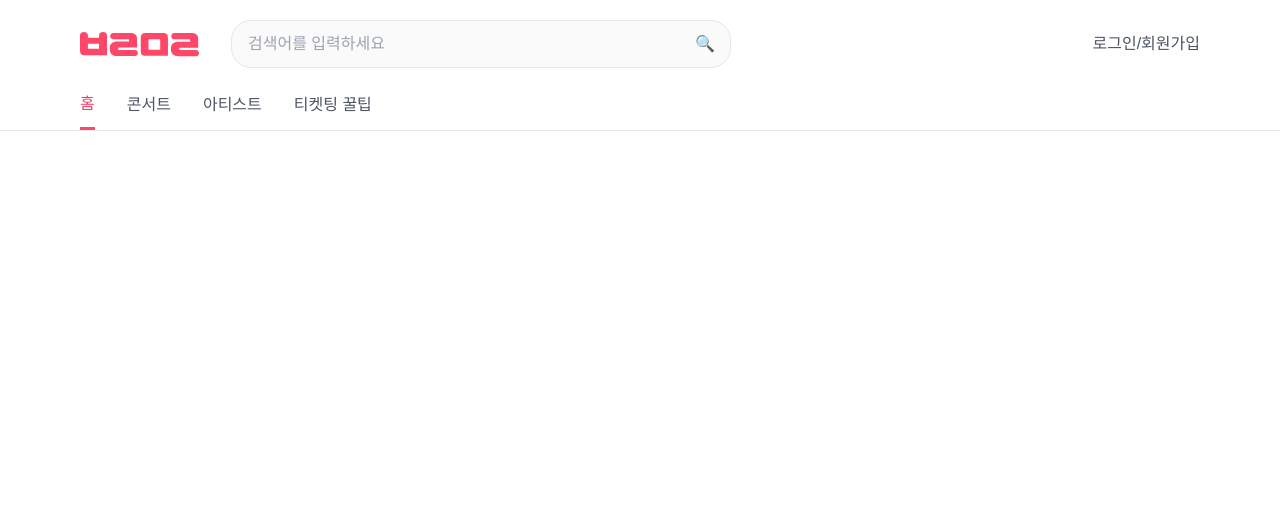
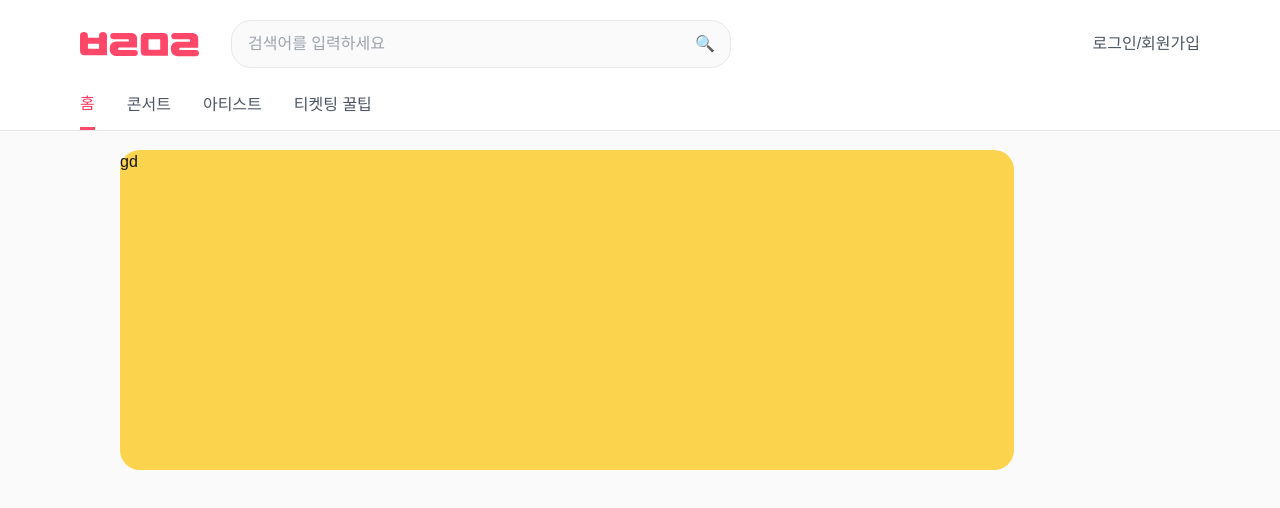
Before and after one commit to bolmal/front-end, a Next.js app: page / in a window 1280 px wide. Shown: the top 508 px of the page. Built offline with nearby package versions, Linux system fonts and the light colour scheme.

Commit message:
feat : 광고 컴포넌트 레이아웃

```diff
--- a/src/app/page.tsx
+++ b/src/app/page.tsx
@@ -1,3 +1,11 @@
+import Ad from '@/components/ad';
+
 export default function Home() {
-    return <div></div>;
+    return (
+        <div>
+            <div className="bg-bg-default h-[383px] flex py-[20px] px-[120px]">
+                <Ad></Ad>
+            </div>
+        </div>
+    );
 }
--- /dev/null
+++ b/src/components/ad.tsx
@@ -0,0 +1,3 @@
+export default function Ad() {
+    return <div className="rounded-[20px] bg-amber-300 w-[894px] h-[320px]">gd</div>;
+}
```
